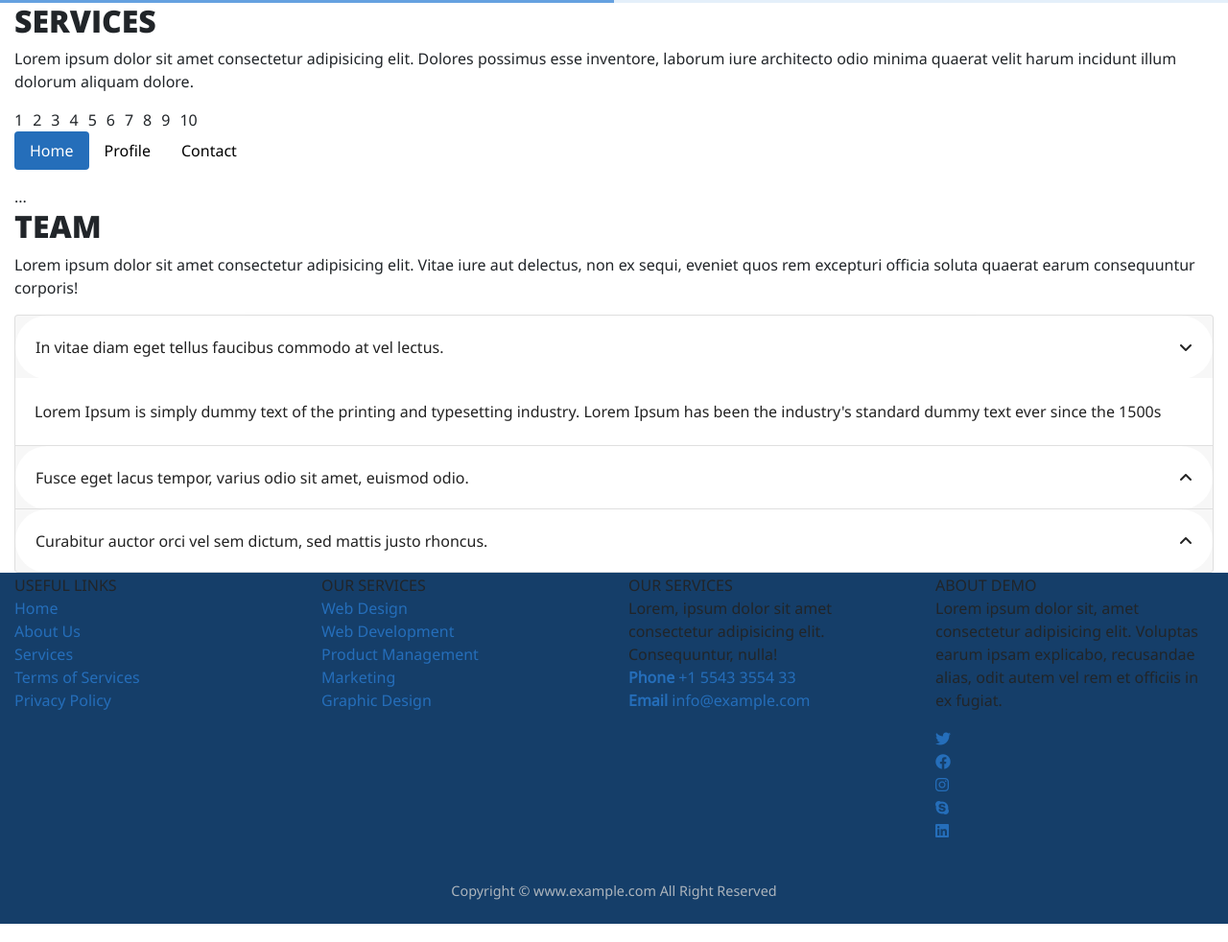
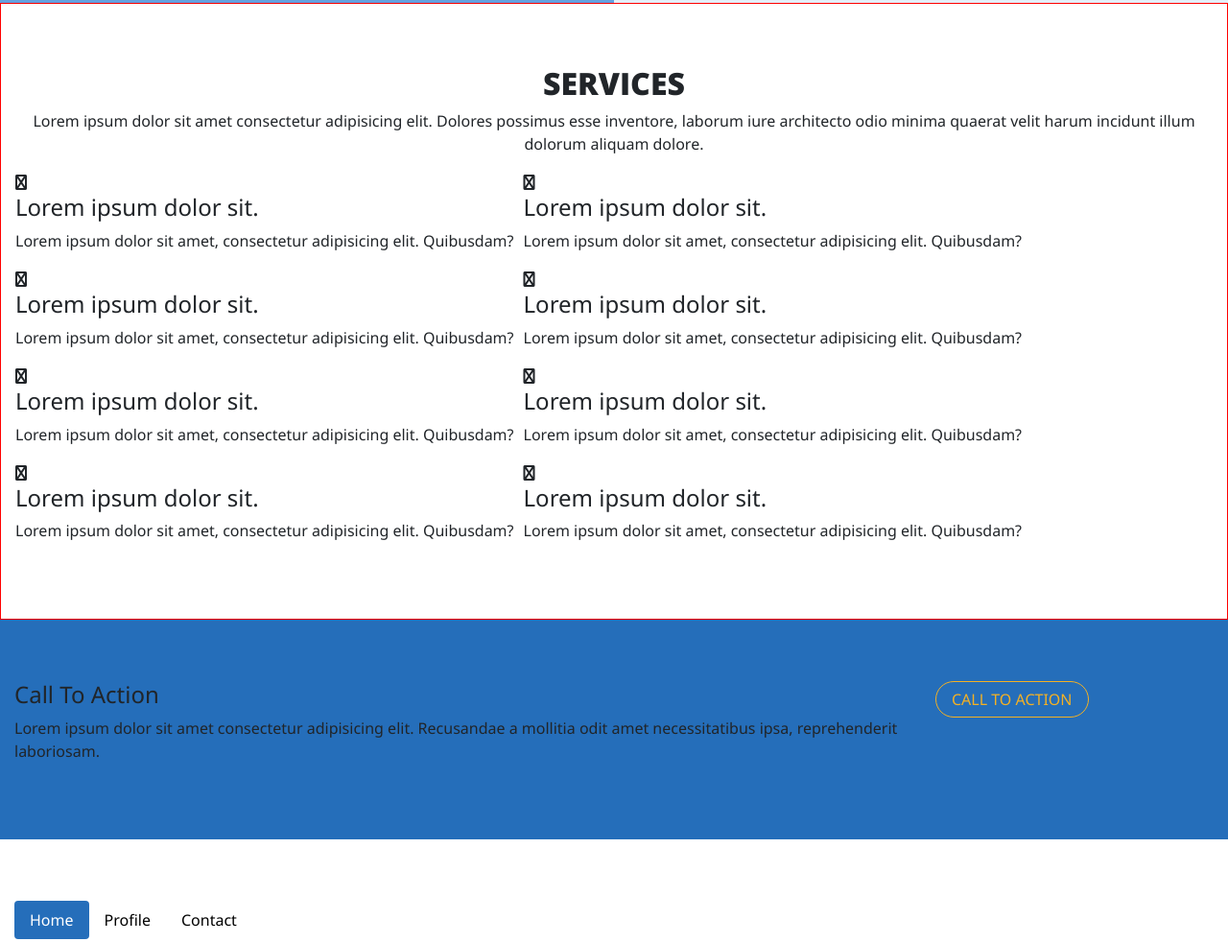
Before and after one commit to monirulislamkhan/assignment-01, a plain HTML site: page index.html in a window 1280 px wide. Shown: the part 2204-3186 px from the top of the page at 96% size. Drawn offline with nearby package versions, Linux system fonts and the light colour scheme.

Commit message:
Home page worked on the metro

```diff
--- a/index.html
+++ b/index.html
@@ -404,29 +404,107 @@
       </section>
       <section class="service-section">
         <div class="container-xl">
-          <h2>SERVICES</h2>
-          <p>
-            Lorem ipsum dolor sit amet consectetur adipisicing elit. Dolores
-            possimus esse inventore, laborum iure architecto odio minima quaerat
-            velit harum incidunt illum dolorum aliquam dolore.
-          </p>
+          <div class="row">
+            <div class="col-12 text-center">
+              <h2>SERVICES</h2>
+              <p>
+                Lorem ipsum dolor sit amet consectetur adipisicing elit. Dolores
+                possimus esse inventore, laborum iure architecto odio minima
+                quaerat velit harum incidunt illum dolorum aliquam dolore.
+              </p>
+            </div>
+          </div>
           <div class="owl-carousel services-slides owl-theme">
-            <div>1</div>
-            <div>2</div>
-            <div>3</div>
-            <div>4</div>
-            <div>5</div>
-            <div>6</div>
-            <div>7</div>
-            <div>8</div>
-            <div>9</div>
-            <div>10</div>
+            <div class="service-slides__items">
+              <i class="fa fa-facebook"></i>
+              <h4>Lorem ipsum dolor sit.</h4>
+              <p>
+                Lorem ipsum dolor sit amet, consectetur adipisicing elit.
+                Quibusdam?
+              </p>
+            </div>
+            <div class="service-slides__items">
+              <i class="fa fa-facebook"></i>
+              <h4>Lorem ipsum dolor sit.</h4>
+              <p>
+                Lorem ipsum dolor sit amet, consectetur adipisicing elit.
+                Quibusdam?
+              </p>
+            </div>
+            <div class="service-slides__items">
+              <i class="fa fa-facebook"></i>
+              <h4>Lorem ipsum dolor sit.</h4>
+              <p>
+                Lorem ipsum dolor sit amet, consectetur adipisicing elit.
+                Quibusdam?
+              </p>
+            </div>
+            <div class="service-slides__items">
+              <i class="fa fa-facebook"></i>
+              <h4>Lorem ipsum dolor sit.</h4>
+              <p>
+                Lorem ipsum dolor sit amet, consectetur adipisicing elit.
+                Quibusdam?
+              </p>
+            </div>
+            <div class="service-slides__items">
+              <i class="fa fa-facebook"></i>
+              <h4>Lorem ipsum dolor sit.</h4>
+              <p>
+                Lorem ipsum dolor sit amet, consectetur adipisicing elit.
+                Quibusdam?
+              </p>
+            </div>
+            <div class="service-slides__items">
+              <i class="fa fa-facebook"></i>
+              <h4>Lorem ipsum dolor sit.</h4>
+              <p>
+                Lorem ipsum dolor sit amet, consectetur adipisicing elit.
+                Quibusdam?
+              </p>
+            </div>
+            <div class="service-slides__items">
+              <i class="fa fa-facebook"></i>
+              <h4>Lorem ipsum dolor sit.</h4>
+              <p>
+                Lorem ipsum dolor sit amet, consectetur adipisicing elit.
+                Quibusdam?
+              </p>
+            </div>
+            <div class="service-slides__items">
+              <i class="fa fa-facebook"></i>
+              <h4>Lorem ipsum dolor sit.</h4>
+              <p>
+                Lorem ipsum dolor sit amet, consectetur adipisicing elit.
+                Quibusdam?
+              </p>
+            </div>
           </div>
         </div>
       </section>
 
       <section class="call-action-section">
-        <div class="container-xl"></div>
+        <div class="container-xl">
+          <div class="row">
+            <div class="col-md-9">
+              <div class="call-action-section__left">
+                <div class="h4">Call To Action</div>
+                <p>
+                  Lorem ipsum dolor sit amet consectetur adipisicing elit.
+                  Recusandae a mollitia odit amet necessitatibus ipsa,
+                  reprehenderit laboriosam.
+                </p>
+              </div>
+            </div>
+            <div class="col-md-3">
+              <div class="call-action-section__right">
+                <button class="btn btn-outline-secondary">
+                  CALL TO ACTION
+                </button>
+              </div>
+            </div>
+          </div>
+        </div>
       </section>
 
       <section class="portfolio-section">
--- a/webroot/scss/_footer.scss
+++ b/webroot/scss/_footer.scss
@@ -1,12 +1,15 @@
 footer {
-  // background: url('../images/footer__pattern.svg') repeat;
-  background-size: 24px;
-  // margin-top: 4rem;
-  position: relative;
-  border-top: 1px solid rgba($primary, 0.1);
-  background-color: darken($primary, 19);
-
+  background-color: $primary;
+  padding-top: 4rem;
+  .footer-top {
+    color: $white;
+    &__heading {
+      font-size: 1.5rem;
+      margin-bottom: 1rem;
+    }
+  }
   .copyright {
+    background-color: darken($primary, 30);
     font-size: 0.9rem;
     padding: 1.5rem 1rem;
     text-align: center;
--- a/webroot/scss/home.scss
+++ b/webroot/scss/home.scss
@@ -117,6 +117,26 @@
   }
 }
 
+.service-section {
+  border: red solid 1px;
+  padding: 4rem 0;
+}
+
+.call-action-section {
+  background-color: $primary;
+  padding: 4rem 0;
+}
+
+.portfolio-section {
+  padding: 4rem 0;
+}
+
+.team-section,
+.faq-section {
+  background-color: lighten($primary, 45);
+  padding: 4rem 0;
+}
+
 .card {
   .collapse {
     border: 0;
```
Also changed, not shown: webroot/css/home.css, 1 other file.
